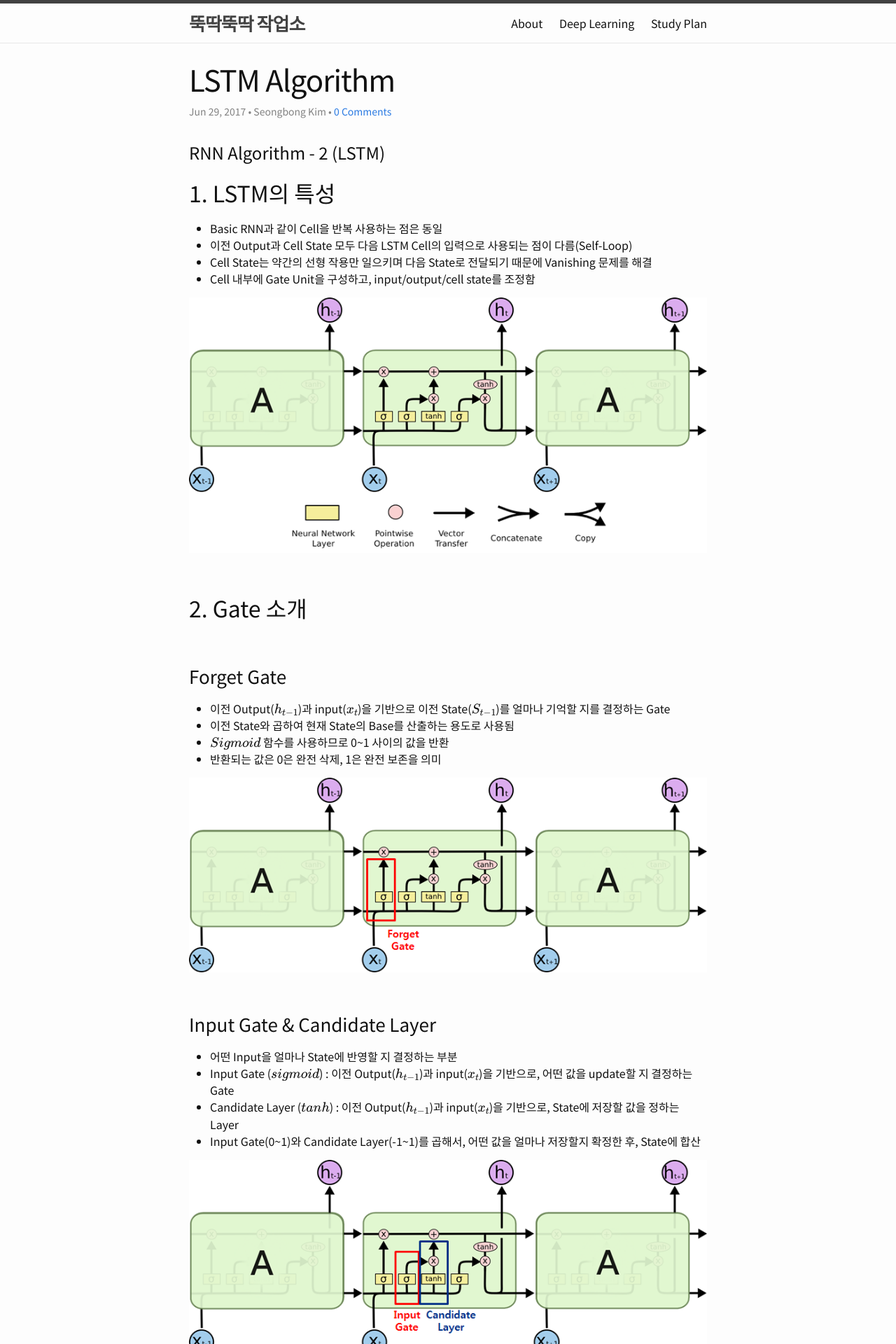
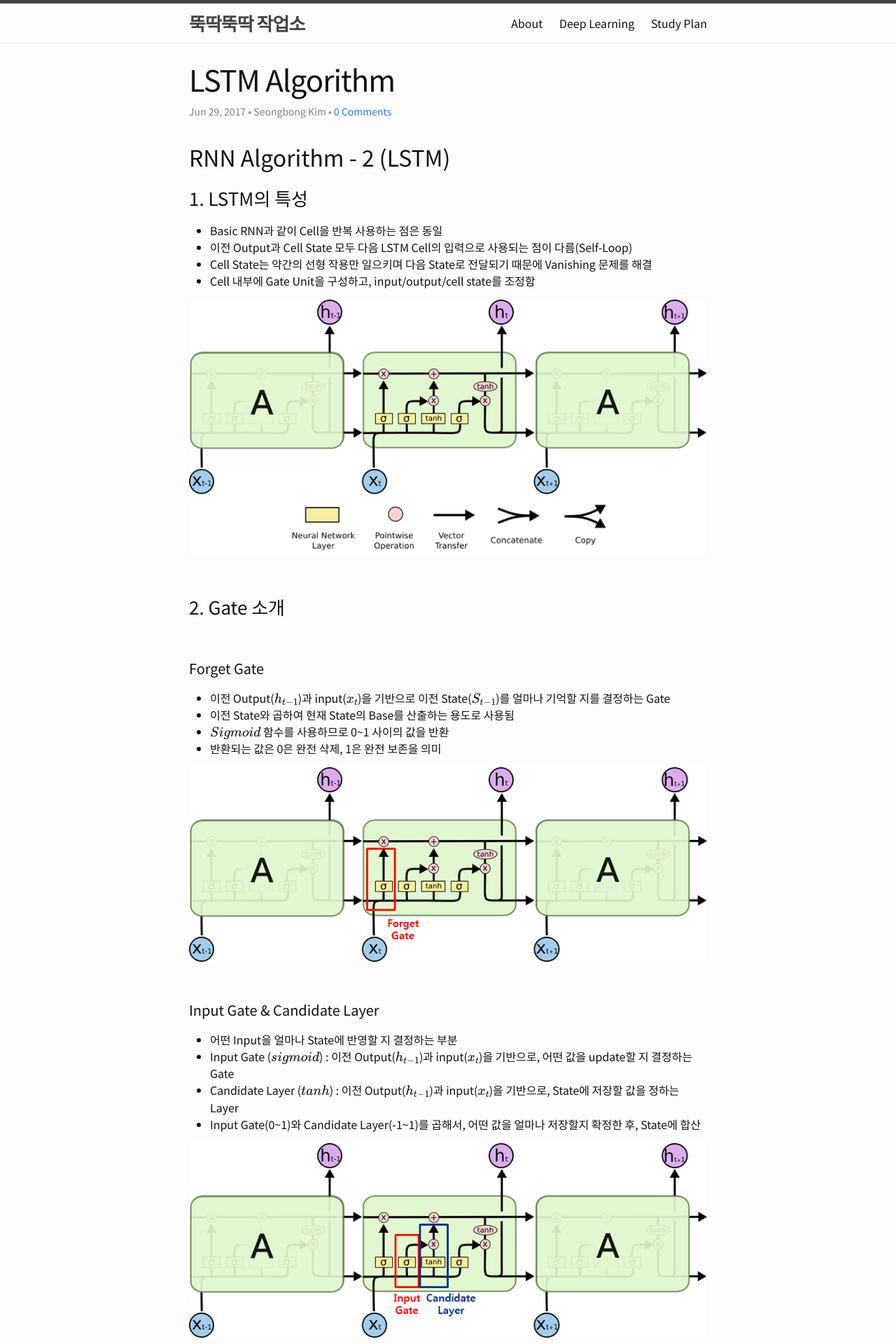
Before and after one commit to howdark/howdark.github.io, a Jekyll site: the page built from _posts/2017-06-29-LSTM.md, in a window 1280 px wide. Shown: the top 1920 px of the page at 70% size. Built offline with Jekyll 4.4.1, drawn with Linux system fonts in a browser that asks for light colours; our own code applies the rules of GitHub Pages for plain Markdown files; Markdown is read by kramdown in place of the engine named in the settings; formulas are drawn with MathJax 3; comment, search, counter and statistics services are not loaded.

Commit message:
170629-4 update

```diff
--- a/_config.yml
+++ b/_config.yml
@@ -24,9 +24,9 @@ author: Seongbong Kim
 #github_username:  jekyll
 
 # Build settings
-markdown: kramdown
+#markdown: kramdown
 #markdown: redcarpet
-#markdown: maruku
+markdown: maruku
 theme: minima
 gems:
   - jekyll-feed
--- a/_posts/2017-06-29-LSTM.md
+++ b/_posts/2017-06-29-LSTM.md
@@ -9,9 +9,9 @@ use_math: true
 ---
 
 
-# RNN Algorithm - 2 (LSTM)
+## RNN Algorithm - 2 (LSTM)
 
-## 1. LSTM의 특성
+### 1. LSTM의 특성
 
 -   Basic RNN과 같이 Cell을 반복 사용하는 점은 동일
 -   이전 Output과 Cell State 모두 다음 LSTM Cell의 입력으로 사용되는 점이 다름(Self-Loop)
@@ -22,10 +22,10 @@ use_math: true
 ![LSTM1](/assets/DL_algorithm/RNN/LSTM1.png)
 
 <br>
-## 2. Gate 소개
+### 2. Gate 소개
 
 <br>
-### Forget Gate
+#### Forget Gate
 
 -   이전 Output($h_{t-1}$)과 input($x_t$)을 기반으로 이전 State($S_{t-1}$)를 얼마나 기억할 지를 결정하는 Gate
 -   이전 State와 곱하여 현재 State의 Base를 산출하는 용도로 사용됨
@@ -36,7 +36,7 @@ use_math: true
 ![LSTM2](/assets/DL_algorithm/RNN/LSTM2.png)
 
 <br>
-### Input Gate & Candidate Layer
+#### Input Gate & Candidate Layer
 
 -   어떤 Input을 얼마나 State에 반영할 지 결정하는 부분
 -   Input Gate ($sigmoid$) : 이전 Output($h_{t-1}$)과 input($x_t$)을 기반으로, 어떤 값을 update할 지 결정하는 Gate
@@ -46,7 +46,7 @@ use_math: true
 ![LSTM3](/assets/DL_algorithm/RNN/LSTM3.png)
 
 <br>
-### Cell State Update
+#### Cell State Update
 
 -   Forget Gate와 Input Gate $\times$ Candidate Layer로 확정된 내용을 적용하여 State를 Update
     1.  이전 State와 Forget Gate의 출력을 곱하여, 이전 State의 보존 정도를 결정
@@ -57,7 +57,7 @@ use_math: true
 ![LSTM4](/assets/DL_algorithm/RNN/LSTM4.png)
 
 <br>
-### Output Gate
+#### Output Gate
 
 -   Output을 연산하는 부분
 -   Output Gate : 현재 Cell State에서 어느 Part를 출력할 지 결정하는 Gate
@@ -67,7 +67,7 @@ use_math: true
 ![LSTM5](/assets/DL_algorithm/RNN/LSTM5.png)
 
 <br>
-## 3. 그 외 RNN 관련 Algorithm & Architecture
+### 3. 그 외 RNN 관련 Algorithm & Architecture
 
 -   Optimization for Long-Term Dependencies
     -   Clipping the gradient : it helps exploding gradient but doesn’t help vanishing.
```
